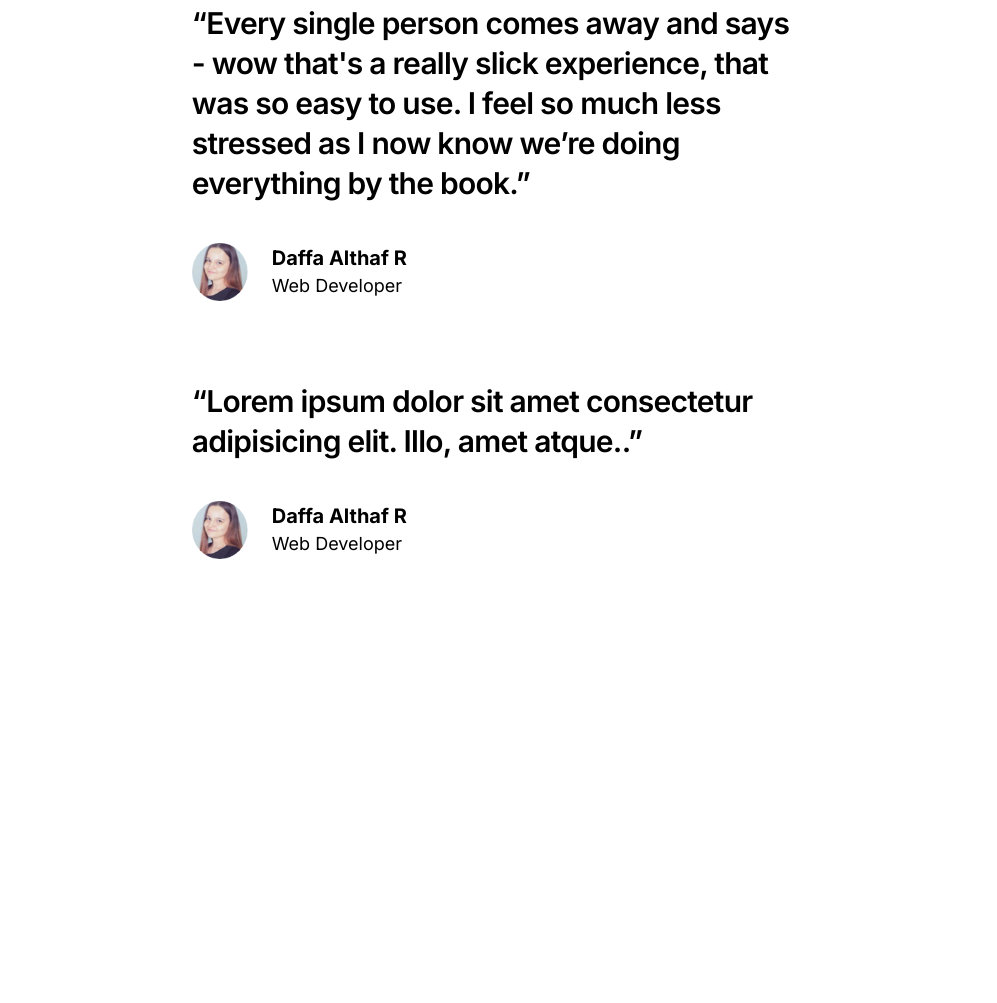
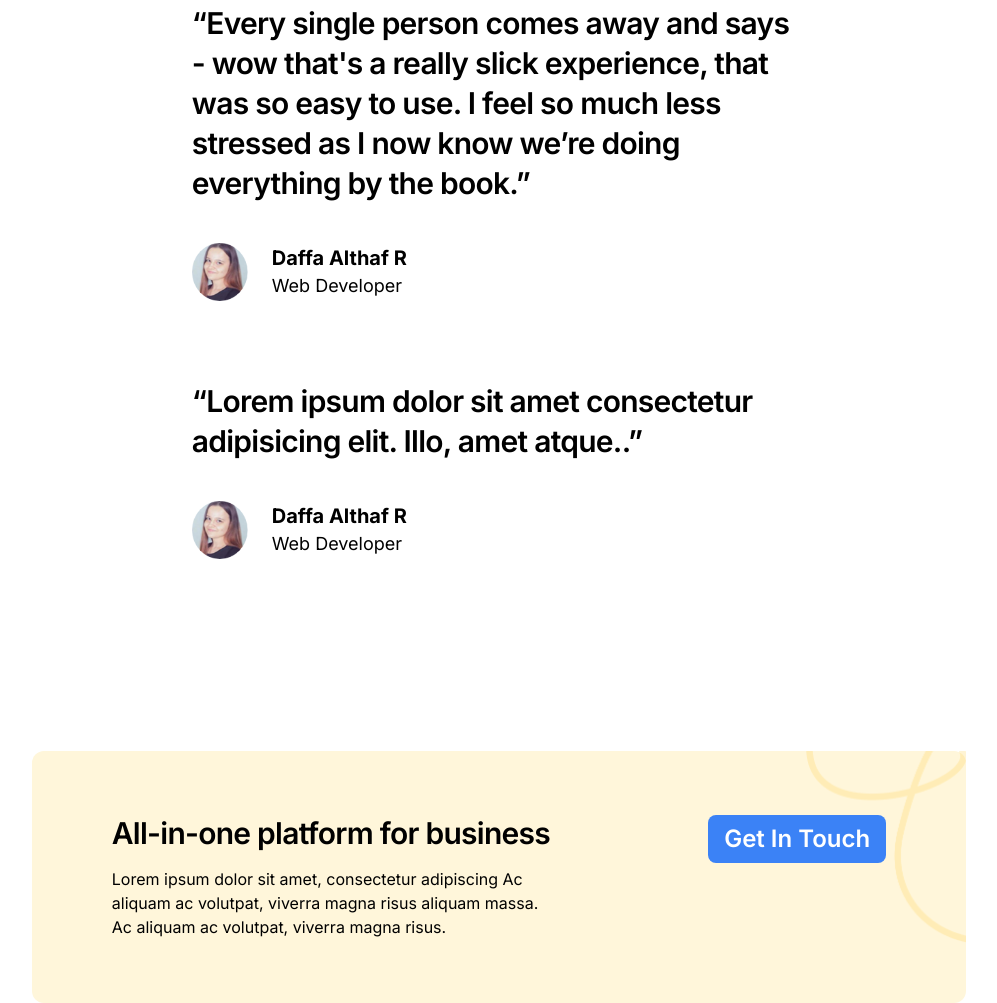
Before and after one commit to JadiDapa/fe-task-gdsc, a website: page index.html in a window 1280 px wide. Shown: the part 3228-4231 px from the top of the page, without its empty margins (141-1138 px from the left). Before the commit the page ends 3787 px from the top, so only its background shows below. Drawn offline with nearby package versions, Linux system fonts and the light colour scheme.

Commit message:
feat(CTA-section): Implement basic layout and styling

```diff
--- a/index.html
+++ b/index.html
@@ -285,6 +285,36 @@
 
     <!-- Quotes Section [end] -->
 
+    <!-- Quotes Section [start] -->
+
+    <section
+      id="quotes"
+      class="mt-48 container mx-auto py-16 px-20 w-[73%] relative bg-primary flex justify-between rounded-xl"
+    >
+      <div class="max-w-md">
+        <div class="text-3xl font-semibold tracking-tight">
+          All-in-one platform for business
+        </div>
+        <div class="mt-4">
+          Lorem ipsum dolor sit amet, consectetur adipiscing Ac aliquam ac
+          volutpat, viverra magna risus aliquam massa. Ac aliquam ac volutpat,
+          viverra magna risus.
+        </div>
+      </div>
+      <div class="">
+        <button
+          class="py-2 px-4 text-2xl font-semibold rounded-lg bg-blue-500 text-white z-10"
+        >
+          Get In Touch
+        </button>
+      </div>
+      <div class="absolute top-0 right-0">
+        <img src="img/vector1.png" class="w-40" alt="" />
+      </div>
+    </section>
+
+    <!-- Quotes Section [end] -->
+
     <script
       type="module"
       src="https://unpkg.com/ionicons@7.1.0/dist/ionicons/ionicons.esm.js"
--- a/tailwind.config.js
+++ b/tailwind.config.js
@@ -9,8 +9,6 @@ module.exports = {
     extend: {
       colors: {
         primary: "#FFF6DA",
-        secondary: "",
-        tertiary: "",
       },
     },
   },
```
Also changed, not shown: styles/style.css.
